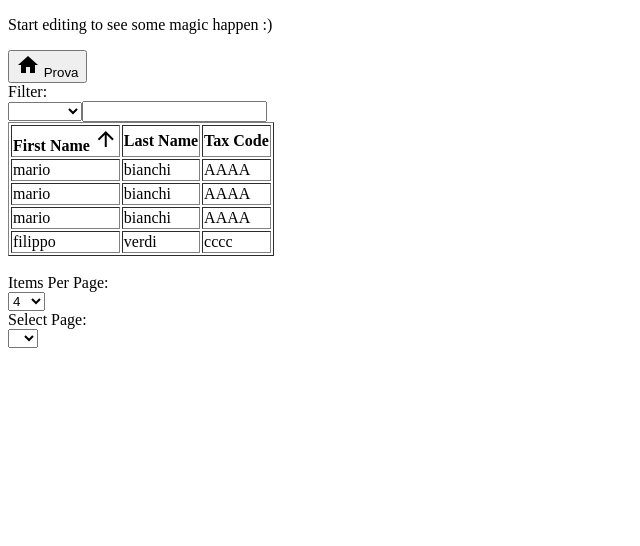
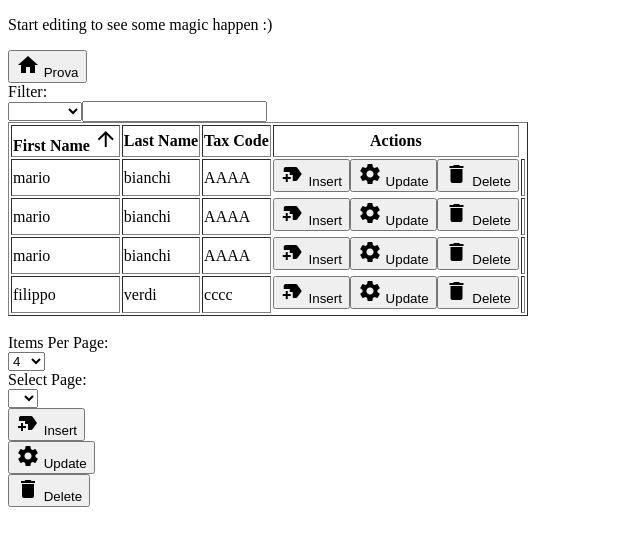
Before and after one commit to salvatore-castellitti/PrimiPassiAngular, an Angular app: page / in a window 1280 px wide. Shown: the top 546 px of the page, without its empty margins (0-640 px from the left). Built offline with nearby package versions, Linux system fonts and the light colour scheme.

Commit message:
Added Action to Table

```diff
--- a/src/app/app.component.html
+++ b/src/app/app.component.html
@@ -5,7 +5,7 @@
 <p>
   Start editing to see some magic happen :)
 </p>
-<app-custom-button [buttonConfig]="MyCustomConfig">
+<app-custom-button [buttonConfig]="testButton">
 
 </app-custom-button>
 
--- a/src/app/app.component.ts
+++ b/src/app/app.component.ts
@@ -1,5 +1,6 @@
 import { Component } from '@angular/core';
 import {MyTableConfig} from "./custom-table/custom-table.component";
+import {MyButtonConfig} from "./custom-button/custom-button.component";
 
 
 
@@ -10,12 +11,33 @@ import {MyTableConfig} from "./custom-table/custom-table.component";
 })
 export class AppComponent {
   title = 'TestAngular';
-  MyCustomConfig = {
+
+
+//button declaration
+  testButton = {
     customCssClass: null,
     text: 'Prova',
     icon: 'home'
   };
 
+  //button Config
+  insertButton = {
+    customCssClass: null,
+    text: 'Insert',
+    icon: 'new_label',
+  }
+
+  deleteButton = {
+    customCssClass: null,
+    text: 'Delete',
+    icon: 'delete',
+  }
+
+  updateButton = {
+    customCssClass: null,
+    text: 'Update',
+    icon: 'settings',
+  }
 
   person1: persons = {
     name: "mario",
@@ -59,6 +81,8 @@ export class AppComponent {
     itemPerPageOptions: [4,8,12]
   }
 
+  actions = [this.insertButton,this.updateButton,this.deleteButton]
+
   tableConfig = {
     headers: [
       {key: "name", label: "First Name",},
@@ -67,7 +91,8 @@ export class AppComponent {
     ],
     order: this.order,
     search: this.search,
-    pagination: this.pagination
+    pagination: this.pagination,
+    actions:this.actions
   }
 
 }
--- a/src/app/custom-button/custom-button.component.ts
+++ b/src/app/custom-button/custom-button.component.ts
@@ -1,4 +1,4 @@
-import {Component, Input, OnInit} from '@angular/core';
+import {Component, EventEmitter, Input, OnInit, Output} from '@angular/core';
 
 @Component({
   selector: 'app-custom-button',
@@ -8,8 +8,9 @@ import {Component, Input, OnInit} from '@angular/core';
 export class CustomButtonComponent implements OnInit {
 
   @Input() buttonConfig: MyButtonConfig;
+  @Output() actionEvent = new EventEmitter<any[]>();
+
   constructor() { }
-
   ngOnInit() {
   }
 
--- a/src/app/custom-table/custom-table.component.css
+++ b/src/app/custom-table/custom-table.component.css
@@ -0,0 +1,7 @@
+.inline {
+  display: inline-block;
+}
+
+.swd-button {
+  float:left;
+}
--- a/src/app/custom-table/custom-table.component.html
+++ b/src/app/custom-table/custom-table.component.html
@@ -25,12 +25,19 @@ Filter:
             </ng-template>
           </span>
         </th>
+        <th>Actions</th>
       </tr>
     </thead>
     <tbody>
       <tr *ngFor="let row of data | searchFilter:searchCol:searchValue | pagination:tableConfig.pagination.itemPerPage:activePage">
         <td *ngFor="let index of tableConfig.headers">
           <span>{{row[index.key]}}</span>
+        </td>
+        <div class="inline">
+          <app-custom-button *ngFor="let action of tableConfig.actions" [buttonConfig]="action" (click)="actionButtons([action.text, row])" class="swd-button">
+          </app-custom-button>
+        </div>
+        <td>
         </td>
       </tr>
     </tbody>
@@ -52,3 +59,13 @@ Select Page:
     <option  *ngFor="let pages of totalPageArray | amountPagesTable:data:tableConfig.pagination.itemPerPage">{{pages+1}}</option>
   </select>
 </div>
+
+<app-custom-button [buttonConfig]="insertButton">
+
+</app-custom-button>
+<app-custom-button [buttonConfig]="updateButton">
+
+</app-custom-button>
+<app-custom-button [buttonConfig]="deleteButton">
+
+</app-custom-button>
--- a/src/app/custom-table/custom-table.component.ts
+++ b/src/app/custom-table/custom-table.component.ts
@@ -1,5 +1,7 @@
 import {Component, Input, OnInit, Pipe} from '@angular/core';
-
+import { Output, EventEmitter } from '@angular/core';
+import{InsertButton} from "../config/config";
+import {MyButtonConfig} from "../custom-button/custom-button.component";
 
 @Component({
   selector: 'app-custom-table',
@@ -10,6 +12,10 @@ export class CustomTableComponent implements OnInit {
 
   @Input() tableConfig: MyTableConfig;
   @Input() data: any[];
+  @Output() actionEvent = new EventEmitter<any[]>();
+
+
+
 
   searchCol: string;
   searchValue: string;
@@ -17,10 +23,29 @@ export class CustomTableComponent implements OnInit {
   totalPageArray: any[];
   activePage;
 
+  //button Config
+  insertButton = {
+    customCssClass: null,
+    text: 'Insert',
+    icon: 'new_label',
+  }
+
+  deleteButton = {
+    customCssClass: null,
+    text: 'Delete',
+    icon: 'delete',
+  }
+
+  updateButton = {
+    customCssClass: null,
+    text: 'Update',
+    icon: 'settings',
+  }
+
+
   constructor() {
-    this.totalPageArray = Array(this.totalPage).fill(0).map((x,i) =>i);
-    console.log(this.totalPageArray)
   }
+
 
   ngOnInit(): void {
     this.sort(this.tableConfig.order.defaultColumn,this.tableConfig.order.orderType)
@@ -41,6 +66,11 @@ export class CustomTableComponent implements OnInit {
       this.tableConfig.order.orderType = "asc"
 
     }
+  }
+
+  actionButtons(action: any[]) {
+    this.actionEvent.emit(action)
+    console.log(action)
   }
 }
 
@@ -68,4 +98,5 @@ export class MyTableConfig{
   order : MyOrder;
   search : MySearch;
   pagination: MyPagination;
+  actions:MyButtonConfig[];
 }
--- a/src/app/pagination.pipe.ts
+++ b/src/app/pagination.pipe.ts
@@ -5,12 +5,12 @@ import { Pipe, PipeTransform } from '@angular/core';
 })
 export class PaginationPipe implements PipeTransform {
 
-  transform(value: any[], itemsPerPage, page): any[] {
+  transform(value: any[], itemsPerPage, page:number): any[] {
     if (page == null){
       page = 1
     }
     // let end = +page + +1;
-    return [...value.slice(itemsPerPage * (+page - +1), itemsPerPage * (page))];
+    return [...value.slice(itemsPerPage * (page - +1), itemsPerPage * (page))];
   }
 
 }
```
